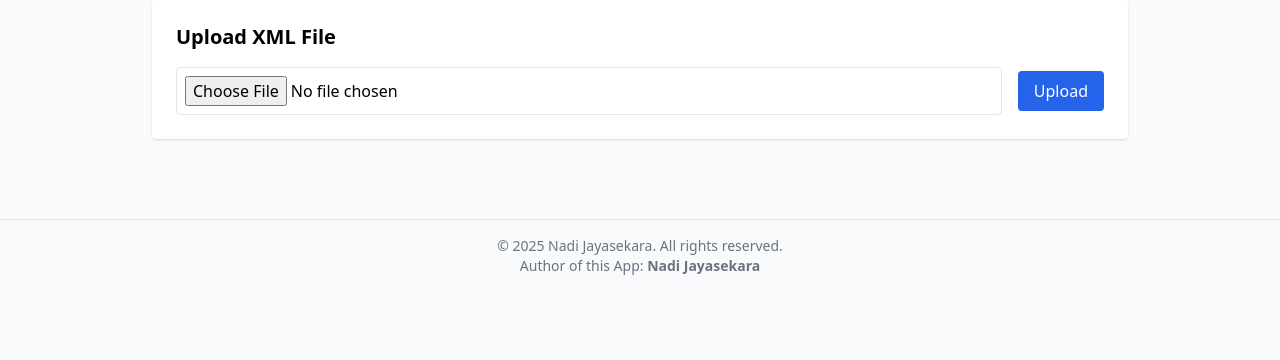
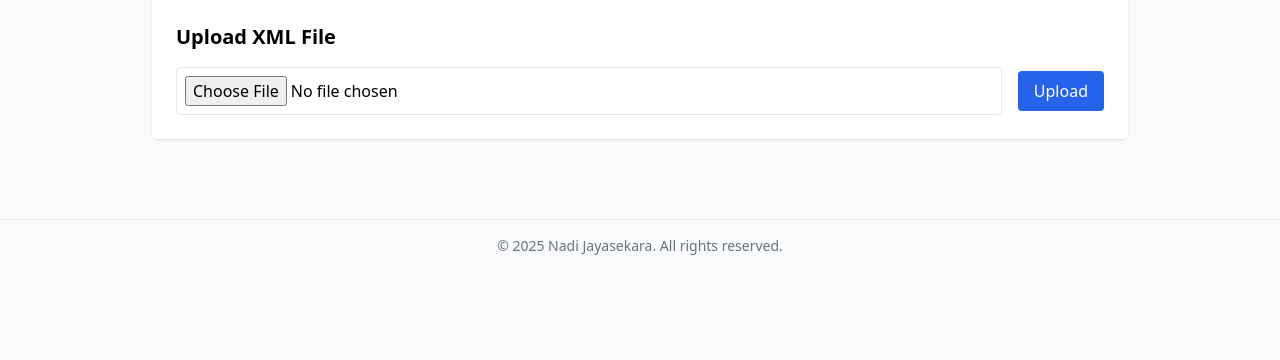
Before and after one commit to nadithakj/nodegrouper, a FastAPI app: page / in a window 1280 px wide. Shown: the part 85-445 px from the top of the page. Run offline with FastAPI, Linux system fonts and the light colour scheme; some libraries are stand-ins or nearby versions.

Commit message:
Update index.html

```diff
--- a/templates/index.html
+++ b/templates/index.html
@@ -83,7 +83,7 @@
 </div>
   <footer class="mt-8 p-4 text-center text-gray-500 text-sm border-t border-gray-200">
         &copy; 2025 Nadi Jayasekara. All rights reserved. <br>
-        Author of this App: <strong>Nadi Jayasekara</strong>
+
     </footer>
 </body>
 </html>
```
